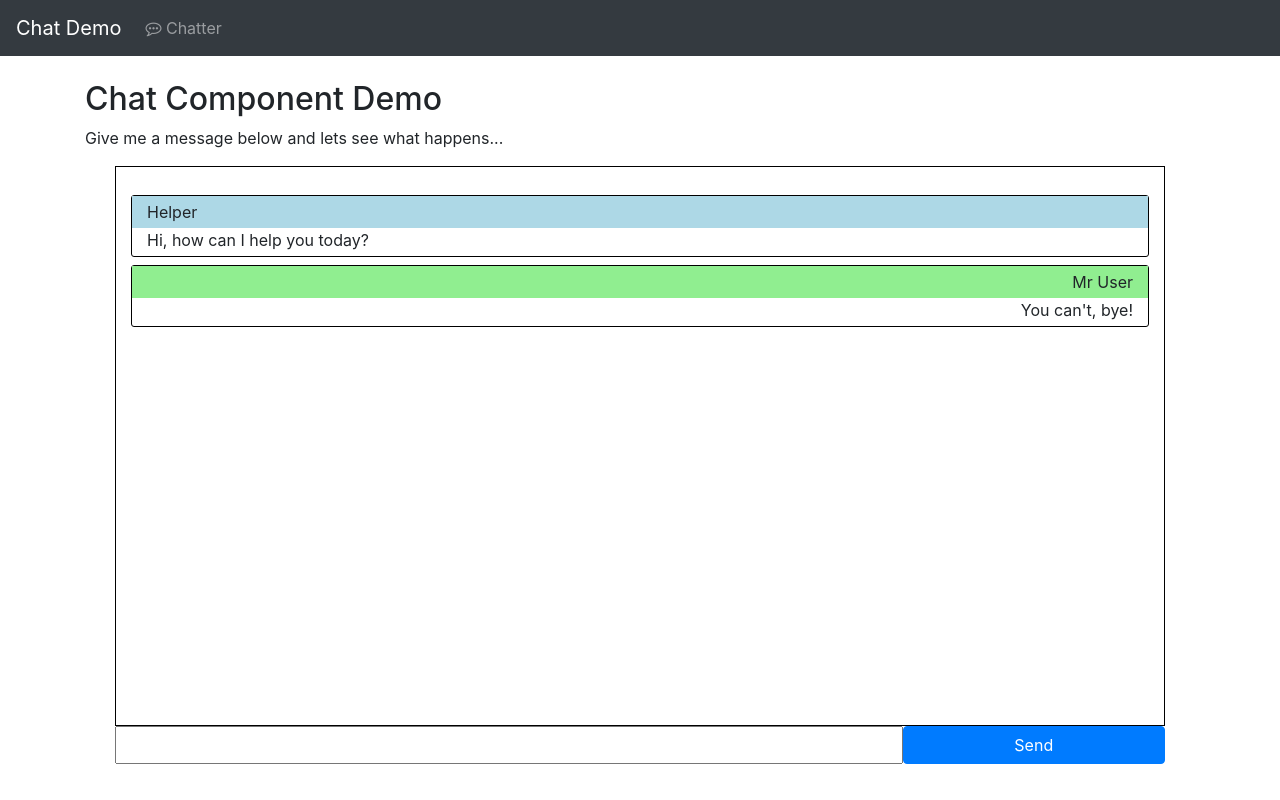
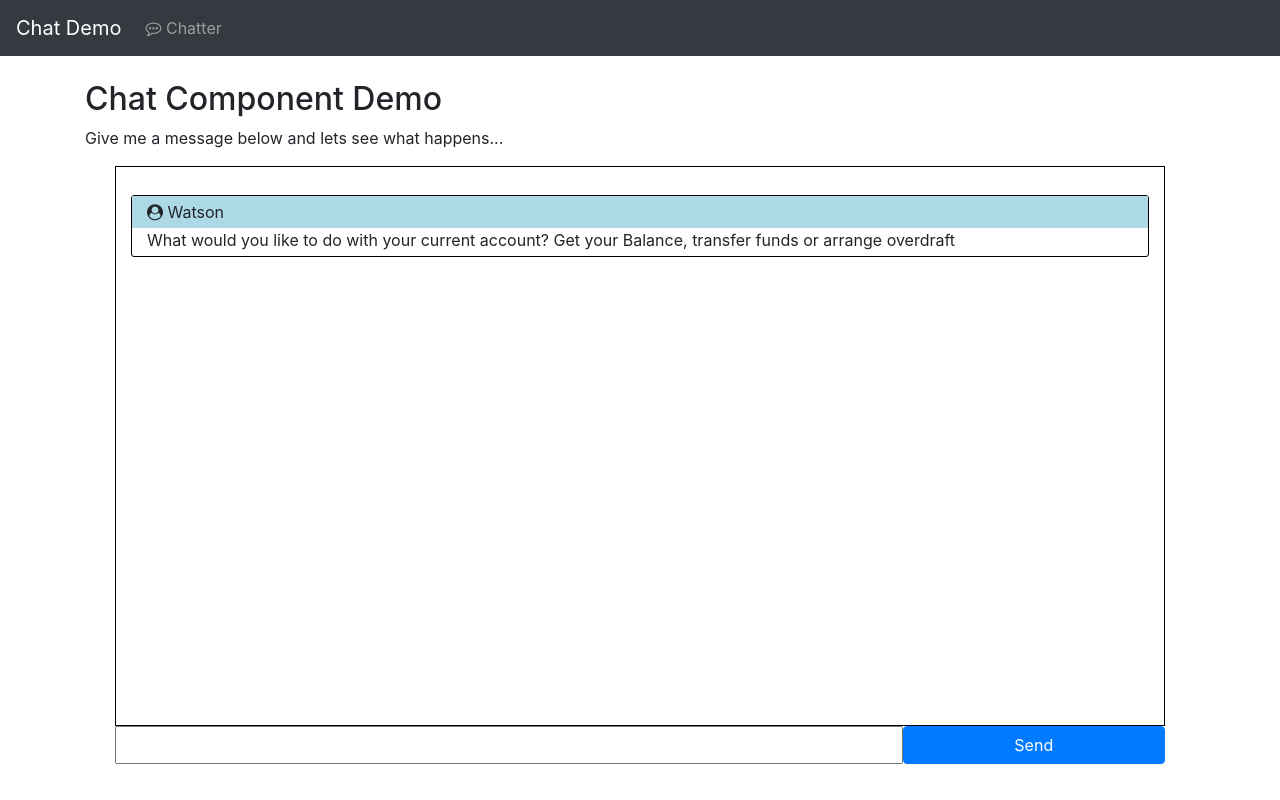
Before and after one commit to SRAlexander/Angular-AssistanceChatBot, an Angular app: page /chatter in a window 1280 px wide. Built offline with nearby package versions, Linux system fonts and the light colour scheme.

Commit message:
Updated comment models to use Watson models

```diff
--- a/src/api/conversation/conversation.json
+++ b/src/api/conversation/conversation.json
@@ -1,16 +1,39 @@
-[
+
     {
-        "id" : 0,
-          "userId": -1,
-          "userName": "Helper",
-          "message": "Hi, how can I help you today?",
-          "localComment": false
-      },
-      {
-        "id" : 1,
-          "userId": -1,
-          "userName": "Mr User",
-          "message": "You can't, bye!",
-          "localComment": true
-      }
-]
+        "intents": [
+            {
+                "intent": "account",
+                "confidence": 1
+            }
+        ],
+        "entities": [
+            {
+                "entity": "account_type",
+                "location": {},
+                "value": "current",
+                "confidence": 1
+            }
+        ],
+        "input": {
+            "text": "current"
+        },
+        "output": {
+            "text": [
+                "What would you like to do with your current account? Get your Balance, transfer funds or arrange overdraft"
+            ],
+            "nodes_visited": [
+                "node_10_1516115538857",
+                "node_11_1516115567193"
+            ],
+            "log_messages": []
+        },
+        "context": {
+            "conversation_id": "f481b819-b81b-4a89-bf26-297e37dfa151",
+            "system": {
+                "dialog_stack": {},
+                "dialog_turn_counter": 2,
+                "dialog_request_counter": 2,
+                "_node_output_map": {}
+            }
+        }
+    }
--- a/src/app/modules/chatter/chat.service.ts
+++ b/src/app/modules/chatter/chat.service.ts
@@ -1,23 +1,43 @@
 import { Injectable } from "@angular/core";
 import { IComment } from "./comment";
-import { HttpClient, HttpErrorResponse } from '@angular/common/http';
+import { HttpClient, HttpErrorResponse, HttpHeaders } from '@angular/common/http';
 import { Observable } from 'rxjs/Observable';
 import 'rxjs/add/observable/throw';
 import 'rxjs/add/operator/catch';
 import 'rxjs/add/operator/do';
+import { IWatsonResponse } from "app/modules/chatter/watson-response";
 
 @Injectable()
 export class ChatService {
 
   private _chatUrl: string = '././api/conversation/conversation.json';
+  private _chatInit: string = ''
+  private _chatPost: string = '';
 
     constructor(private _http : HttpClient){
     }
 
-    getComments(): Observable<IComment[]>{
-        return this._http.get<IComment[]>(this._chatUrl)
-                .do(data => console.log('All: ' + JSON.stringify(data)))
-                .catch(this.handleError);
+    init(): Observable<IWatsonResponse>{
+        return this._http.get<IWatsonResponse>(this._chatUrl)
+            .do(data =>
+                {
+                    console.log('Get: ' + JSON.stringify(data));
+                })
+            .catch(this.handleError);
+    }
+
+    postComment(comment) : Observable<IWatsonResponse>{
+
+        let body = JSON.stringify(comment);
+        let headers = new HttpHeaders({'Content-Type': 'application/json'});
+        let options = {headers:headers};
+
+        return this._http.post<IWatsonResponse>(this._chatUrl,body,options)
+            .do(data =>
+                console.log("Post" + JSON.stringify(data))
+            )
+            .catch(this.handleError);
+
     }
 
     private handleError(err: HttpErrorResponse) {
--- a/src/app/modules/chatter/chatter.component.html
+++ b/src/app/modules/chatter/chatter.component.html
@@ -12,12 +12,17 @@
         <div class='container chat-comment-box' [ngClass]="{'left-spacing' : comment.localComment }">
           <div class='row user-name-section' [ngClass]="{'localComment' : comment.localComment }">
             <div class='col-12'>
-              <p class="comment-bottom-margin" [ngClass]="{'text-right': comment.localComment}">{{comment.userName}}</p>
+              <p class="comment-bottom-margin" *ngIf="comment.localComment" [ngClass]="{'text-right': comment.localComment}">
+                  <i class='fa fa-user-secret'></i> User
+              </p>
+              <p class="comment-bottom-margin" *ngIf="!comment.localComment" [ngClass]="{'text-right': comment.localComment}">
+                  <i class='fa fa-user-circle'></i> Watson
+              </p>
             </div>
           </div>
           <div class='row'>
             <div class='col-12'>
-              <p class="comment-bottom-margin" [ngClass]="{'text-right' : comment.localComment}">{{comment.message}}</p>
+              <p class="comment-bottom-margin" [ngClass]="{'text-right' : comment.localComment}">{{comment.localComment ? comment.watsonResponse.input.text: comment.watsonResponse.output.text}}</p>
             </div>
           </div>
         </div>
--- a/src/app/modules/chatter/chatter.component.ts
+++ b/src/app/modules/chatter/chatter.component.ts
@@ -1,6 +1,7 @@
 import { Component, OnInit } from '@angular/core';
 import { IComment } from 'app/modules/chatter/comment';
 import { ChatService } from 'app/modules/chatter/chat.service';
+import { IWatsonResponse } from 'app/modules/chatter/watson-response';
 
 
 @Component({
@@ -11,6 +12,8 @@ import { ChatService } from 'app/modules/chatter/chat.service';
 export class ChatterComponent implements OnInit {
 
   comments : IComment [] = [];
+  newComment : IComment;
+
   errorMessage: string;
 
   _chatInput: string;
@@ -24,35 +27,51 @@ export class ChatterComponent implements OnInit {
   constructor(private _chatService : ChatService) { }
 
   ngOnInit() : void {
-    this._chatService.getComments()
+    this._chatService.init()
     .subscribe(
-        comments => {
-                this.comments= comments
-                // var objDiv = document.getElementById("chat-container");
-                // objDiv.scrollTop = objDiv.scrollHeight;
-            },
-        error => this.errorMessage = <any>error);
+        comment => {
+          this.comments = [];
+          this.comments.push(
+            {
+              localComment : false,
+              watsonResponse: comment
+            })
+        },
+        error => this.errorMessage = <any>error
+    );
   }
 
   postCommentClick() : void{
-    console.log("I'm here with input... " + this._chatInput);
+    // console.log("I'm here with input... " + this._chatInput);
     this.addComment(this._chatInput);
     this._chatInput = '';
 
     // Send off message for response
-    // var objDiv = document.getElementById("chat-container");
-    // objDiv.scrollTop = objDiv.scrollHeight;
+    this.postComment();
 
   }
 
+  postComment(){
+    this._chatService.postComment(this.newComment.watsonResponse)
+    .subscribe(
+      comment => {
+        this.comments = [];
+        this.comments.push(
+          {
+            localComment : false,
+            watsonResponse: comment
+          })
+      },
+      error => this.errorMessage = <any>error
+    );
+  }
+
   addComment(message :string) : void {
-    this.comments.push({
-      id : 0,
-      userId: 0,
-      userName: "Mr User",
-      message: message,
-      localComment: true
-    });
+    let lastComment = this.comments[this.comments.length-1];
+    this.newComment = JSON.parse(JSON.stringify(lastComment));
+    this.newComment.localComment = true;
+    this.newComment.watsonResponse.input.text = message;
+    this.comments.push(this.newComment);
     return;
   }
 
--- /dev/null
+++ b/src/app/modules/chatter/watson-response.ts
@@ -0,0 +1,41 @@
+export interface IWatsonResponse {
+  intents: IWatsonIntent[],
+  entities: IWatsonEntity[],
+  input: IWatsonInput,
+  output: IWatsonOutput
+  context: IWatsonContext
+}
+
+export interface IWatsonIntent {
+    intent: string,
+    confidence: number
+}
+
+export interface IWatsonEntity{
+    entity: string,
+    location: any [],
+    value: string,
+    confidence: number
+}
+
+export interface IWatsonInput{
+    text: string
+}
+
+export interface IWatsonOutput {
+    text: string [],
+     nodes_visited: string [],
+     log_messages: string []
+}
+
+export interface IWatsonContext {
+    conversation_id: string,
+    system: IWatsonSystem
+}
+
+export interface IWatsonSystem {
+    dialog_stack: any [],
+    dialog_turn_counter: number,
+    dialog_request_counter: number,
+    _node_output_map: any []
+}
```
Also changed, not shown: src/app/modules/chatter/comment.ts (+12 -4 lines).
